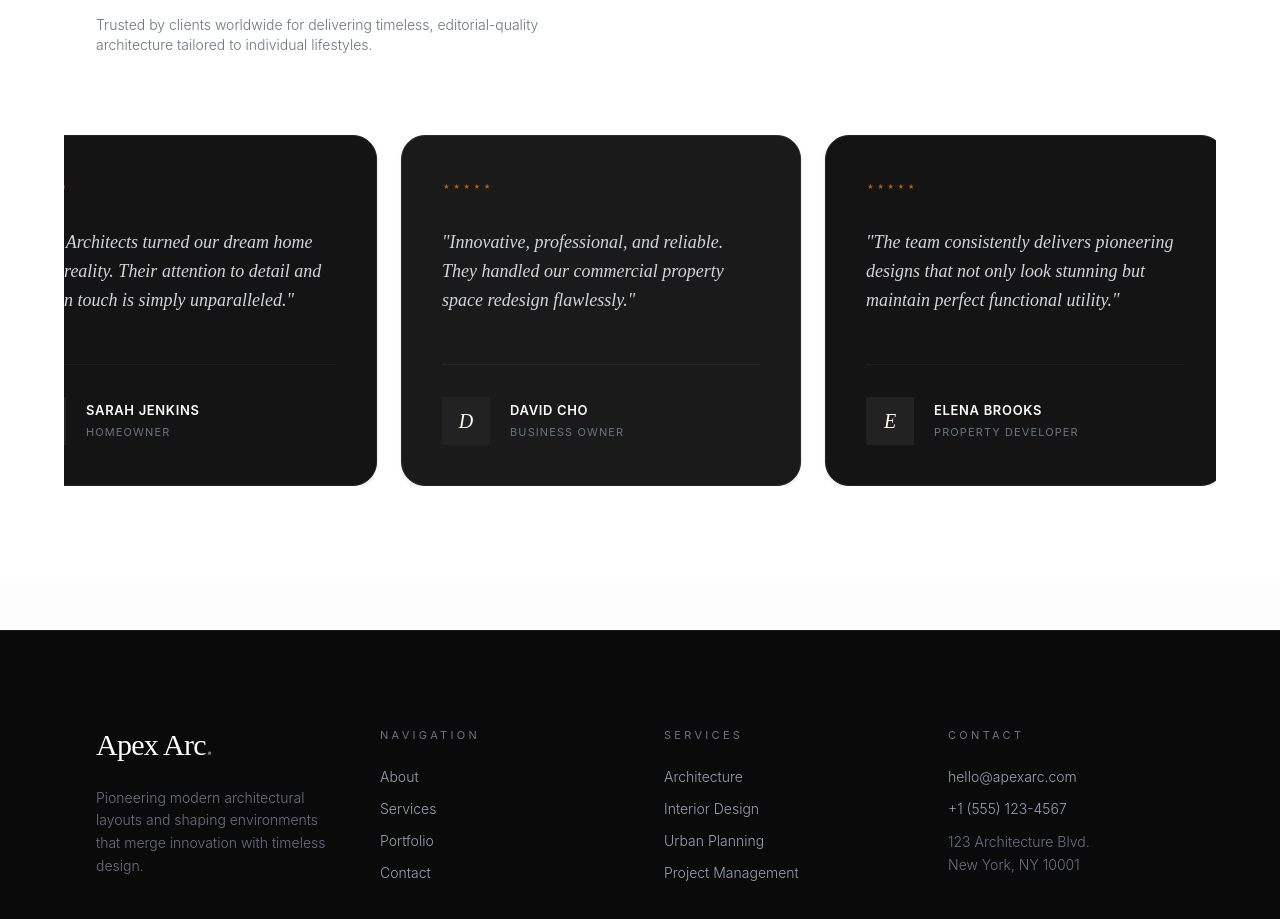
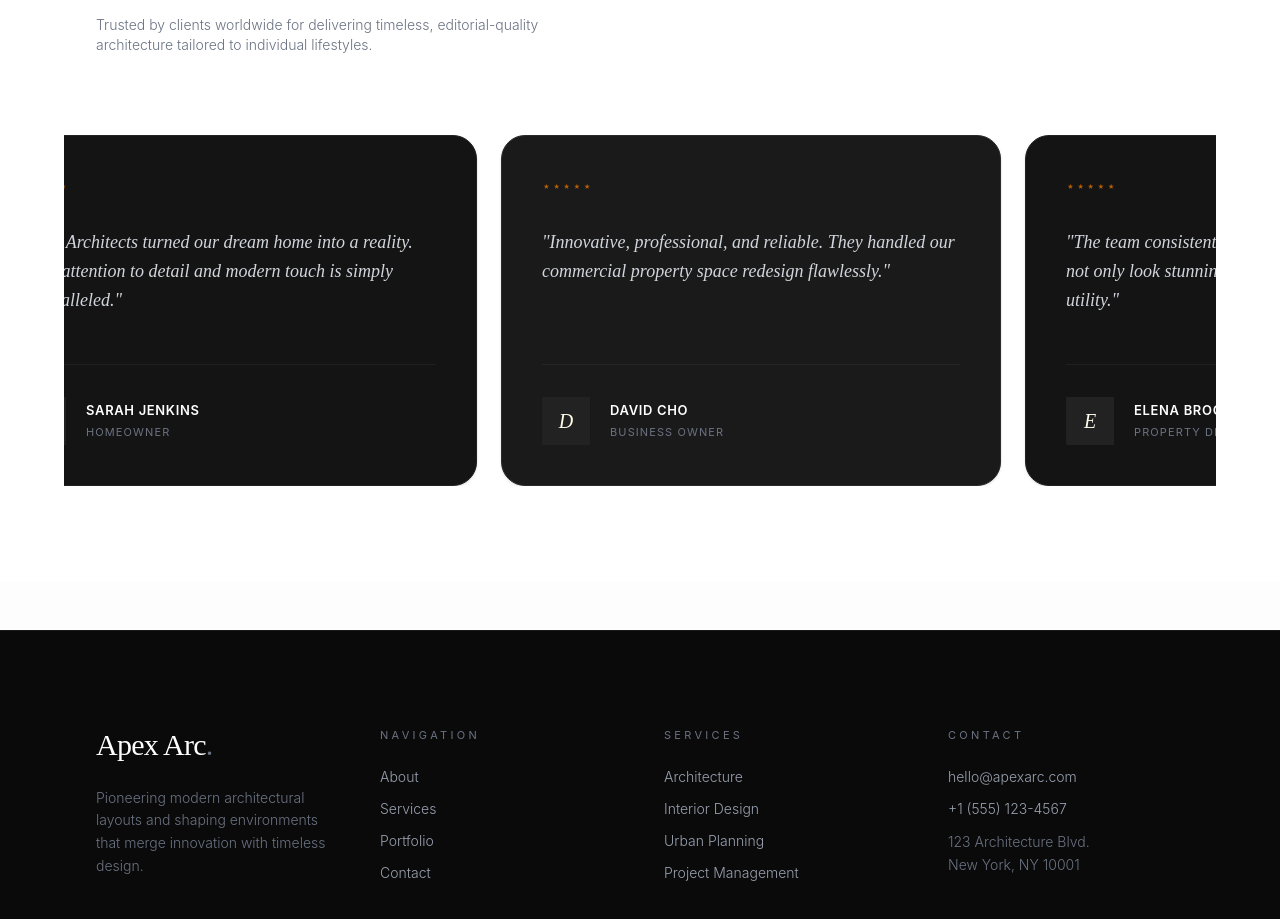
Before and after one commit to farhana-sherin/Apex-Arc, a React (Vite) app: page / in a window 1280 px wide. Shown: the part 3800-4719 px from the top of the page. Built offline with nearby package versions, Linux system fonts and the light colour scheme.

Commit message:
changed testimonials

```diff
--- a/src/components/Testimonials.jsx
+++ b/src/components/Testimonials.jsx
@@ -50,7 +50,7 @@ export const Testimonials = () => {
               key={i}
               whileHover={{ y: -10, scale: 1.02 }}
               transition={{ duration: 0.5 }}
-              className={`min-w-[300px] md:min-w-[400px] p-10 flex flex-col justify-between transition-shadow duration-500 border shadow-sm hover:shadow-xl rounded-3xl
+              className={`min-w-[500px] md:min-w-[500px] p-10 flex flex-col justify-between transition-shadow duration-500 border shadow-sm hover:shadow-xl rounded-3xl
                 ${i % 2 === 0
                   ? 'bg-[#141414] border-[#222]'
                   : 'bg-[#1a1a1a] border-[#2a2a2a]'
```
